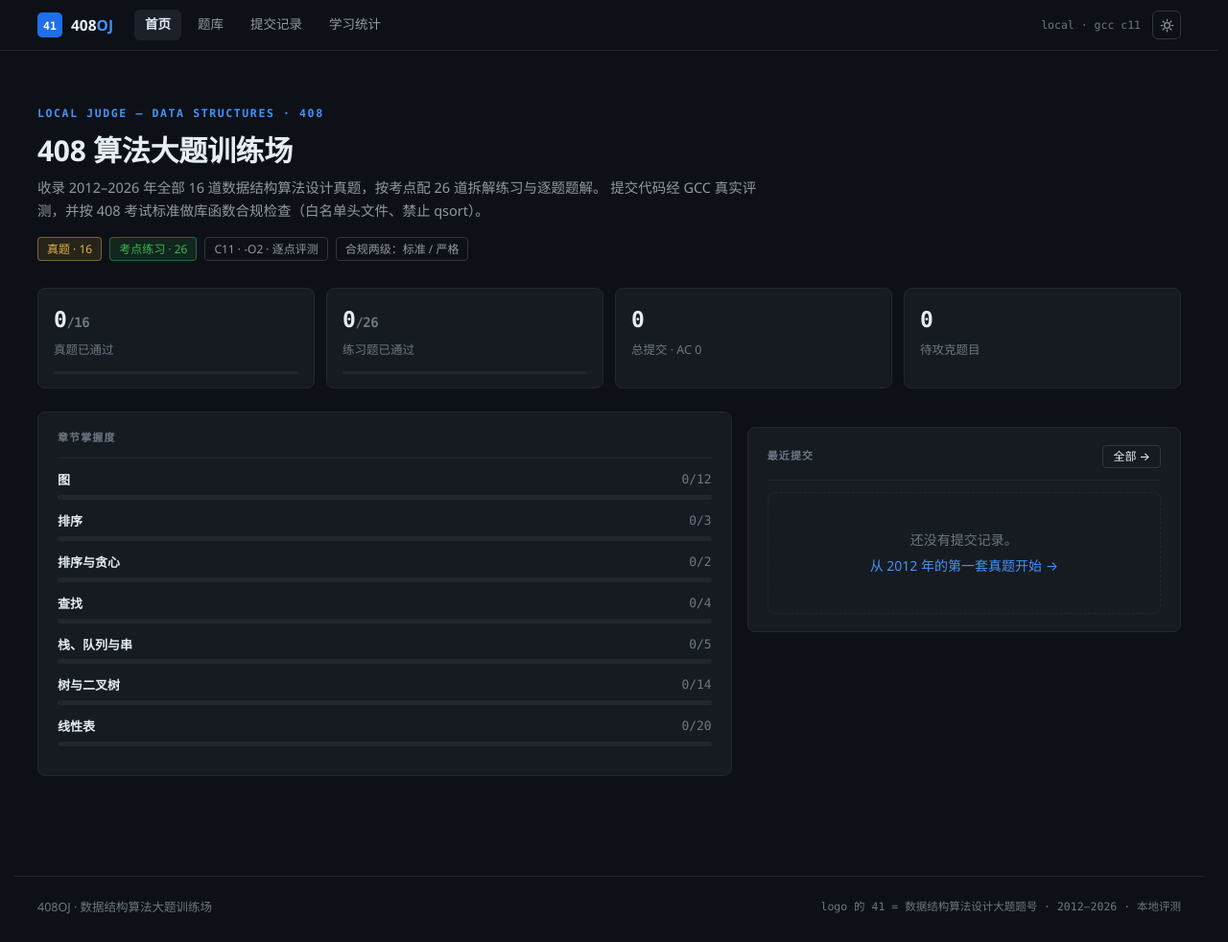
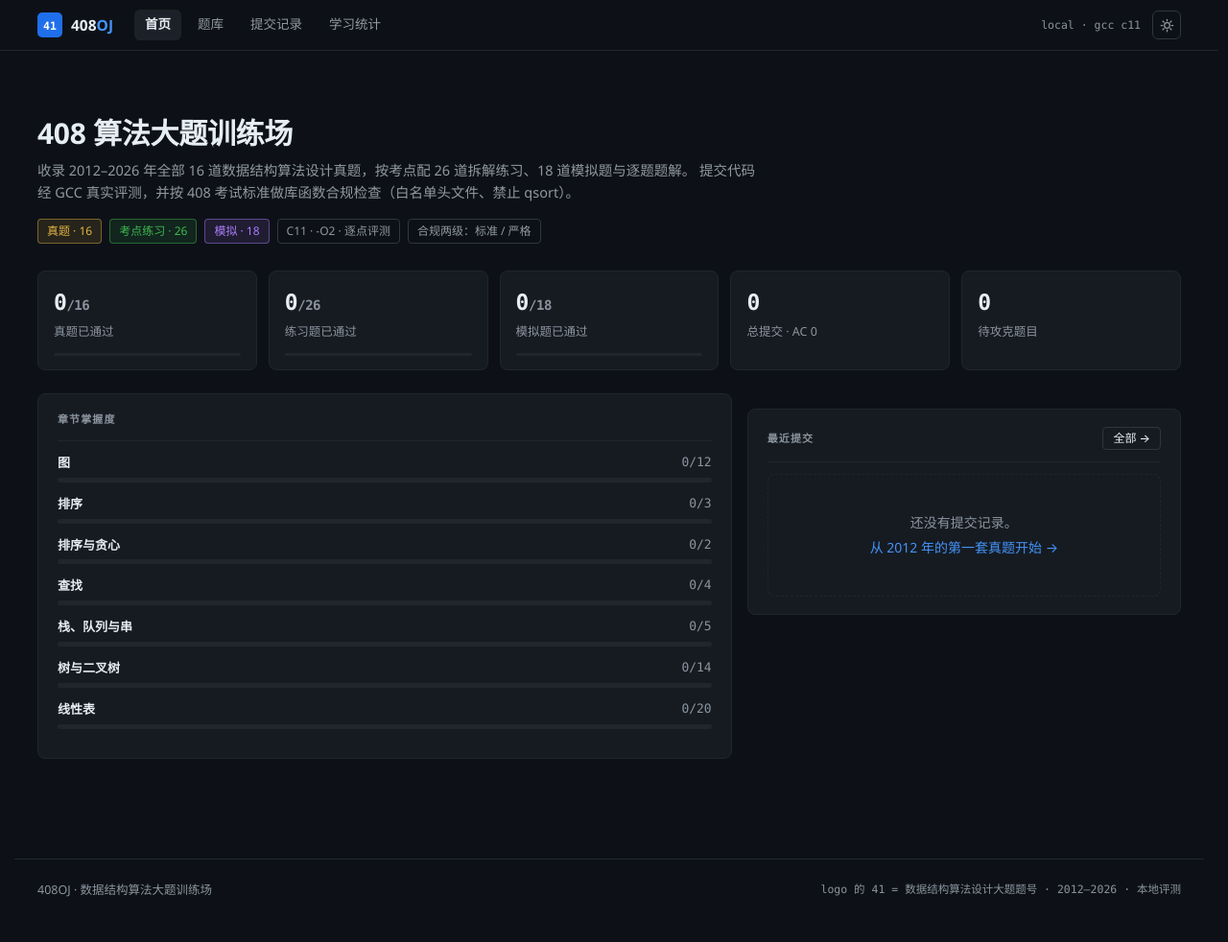
Before and after one commit to Jerry050512/408OJ, a FastAPI app: page / in a window 1280 px wide. Shown: the whole page at 96% size. After the commit the page ends 935 px from the top, so only its background shows below. Run offline with FastAPI, Linux system fonts and the light colour scheme; data comes from the database, SQL or seed files in the repository; data that the repository does not hold is empty.

Commit message:
fix(ui): a11y 对比度 + mock 第三类徽章/筛选/口径 + 反 slop 细节
- --text-3 暗色 #6e7681→#8b949e、亮色 #818b98→#687079，
  修复 muted 文本全局 WCAG AA(4.5:1)不达标(detector 35 处)
- 新增 kind=mock 的紫色徽章 b-mock、题库筛选项;
  首页 hero 口径改为 真题·N/考点练习·N/模拟·N(模板变量),
  stat-grid 增加 模拟题已通过 卡片
- .notice 去除 2px 侧边压边(AI slop side-tab),改 accent-dim 微底色整圈发丝边
- 移除首页 eyebrow-kicker(craft-floor 禁用模式)
- index.html 去掉 11.5px 内联字号;templates 的 CLI detect 归 0
- content: 修复 mock-11 参考 C 在根结点为 -1(与 NULL 编码冲突)时输出 -1e8 的 WA
- 回归测试:mock 端到端(API/筛选/徽章/首页口径/无 kicker)+ CSS 防回归

```diff
--- a/oj/content/data/mock.json
+++ b/oj/content/data/mock.json
@@ -379,7 +379,7 @@
         "output": "-3\n"
       }
     ],
-    "ref_c": "#include <stdio.h>\nint a[100005], n, best;\nstatic int dfs(int i){\n    if (i >= n || a[i] == -1) return 0;\n    int l = dfs(2*i+1), r = dfs(2*i+2);\n    if (l < 0) l = 0;\n    if (r < 0) r = 0;\n    int path = a[i] + l + r;\n    if (path > best) best = path;\n    int ret = a[i] + (l > r ? l : r);\n    return ret > 0 ? ret : 0;\n}\nint main(void){\n    if (scanf(\"%d\", &n) != 1 || n == 0) { printf(\"0\\n\"); return 0; }\n    for (int i = 0; i < n; i++) scanf(\"%d\", &a[i]);\n    if (a[0] == -1) { printf(\"0\\n\"); return 0; }\n    best = -100000000;\n    dfs(0);\n    printf(\"%d\\n\", best);\n    return 0;\n}\n",
+    "ref_c": "#include <stdio.h>\nint a[100005], n, best;\nstatic int dfs(int i){\n    if (i >= n || a[i] == -1) return 0;\n    int l = dfs(2*i+1), r = dfs(2*i+2);\n    if (l < 0) l = 0; if (r < 0) r = 0;\n    int path = a[i] + l + r;\n    if (path > best) best = path;\n    int ret = a[i] + (l > r ? l : r);\n    return ret > 0 ? ret : 0;\n}\nint main(void){\n    if (scanf(\"%d\", &n) != 1) return 0;\n    for (int i = 0; i < n; i++) scanf(\"%d\", &a[i]);\n    if (n == 0 || a[0] == -1) { printf(\"0\\n\"); return 0; }\n    best = -100000000;\n    dfs(0);\n    printf(\"%d\\n\", best);\n    return 0;\n}\n",
     "solution_md": "## 考点\n\n二叉树递归 + 全局最优（王道 5.3）。经典\"最大路径和\"问题。\n\n## 思路\n\ndfs(i) 返回从结点 i 出发向下延伸的最大路径和（可为 0 表示不选）。同时更新全局 best = max(best, a[i] + left + right)。\n\n## 复杂度\n\n时间 O(n)，空间 O(h)。\n\n## 考场提示\n\n- 负数结点可能不选，left/right, right) 与 0 取 max；\n- best 初始化要足够小。",
     "policy": {
       "level": "standard"
--- a/oj/web/app.py
+++ b/oj/web/app.py
@@ -98,8 +98,10 @@ def create_app(db_path: Path | None = None, do_seed: bool = True) -> FastAPI:
             smap = db.solved_problem_ids(c)
             exam = [p for p in problems if p["kind"] == "exam"]
             prac = [p for p in problems if p["kind"] == "practice"]
+            mock = [p for p in problems if p["kind"] == "mock"]
             solved_exam = sum(1 for p in exam if smap.get(p["id"]) == "AC")
             solved_prac = sum(1 for p in prac if smap.get(p["id"]) == "AC")
+            solved_mock = sum(1 for p in mock if smap.get(p["id"]) == "AC")
             tried = sum(1 for v in smap.values() if v and v != "AC")
             recent = db.list_submissions(c, limit=6)
             for s in recent:
@@ -111,8 +113,8 @@ def create_app(db_path: Path | None = None, do_seed: bool = True) -> FastAPI:
                 if smap.get(p["id"]) == "AC":
                     ch["solved"] += 1
             return templates.TemplateResponse(request, "index.html", {
-                "problems": problems, "exam": exam, "prac": prac,
-                "solved_exam": solved_exam, "solved_prac": solved_prac,
+                "problems": problems, "exam": exam, "prac": prac, "mock": mock,
+                "solved_exam": solved_exam, "solved_prac": solved_prac, "solved_mock": solved_mock,
                 "total_sub": c.execute("SELECT COUNT(*) FROM submissions").fetchone()[0],
                 "ac_sub": c.execute("SELECT COUNT(*) FROM submissions WHERE verdict='AC'").fetchone()[0],
                 "tried": tried, "recent": recent, "chapters": chapters,
--- a/oj/web/static/css/design.css
+++ b/oj/web/static/css/design.css
@@ -36,7 +36,7 @@
   --border-strong: #30363d;
   --text: #e6edf3;
   --text-2: #9198a1;
-  --text-3: #6e7681;
+  --text-3: #8b949e;  /* muted 正文级 AA 达标:#fff 6.15 / panel 5.62 */
   --link: #4493f8;
   --accent: #4493f8;
   --accent-strong: #1f6feb;
@@ -62,7 +62,7 @@
   --border-strong: #9aa7b4;
   --text: #1f2328;
   --text-2: #59636e;
-  --text-3: #818b98;
+  --text-3: #687079;  /* muted 正文级 AA 达标:#fff 5.02 / #f6f8fa 4.72 */
   --link: #0969da;
   --accent: #0969da;
   --accent-strong: #0550ae;
@@ -118,10 +118,7 @@ small { color: var(--text-3); }
 main.container { padding-top: 22px; padding-bottom: 64px; }
 
 /* ---------- 微型分区标签 ---------- */
-.kicker {
-  font-family: var(--mono); font-size: 11.5px; font-weight: 600;
-  letter-spacing: 0.14em; text-transform: uppercase; color: var(--accent);
-}
+/* kicker/眉题已移除:eye-brow 属于禁用模式,标题自身承重;分区用 micro-label 放在卡片标题位 */
 .micro-label {
   font-family: var(--mono); font-size: 11px; font-weight: 600;
   letter-spacing: 0.1em; text-transform: uppercase; color: var(--text-3);
@@ -211,6 +208,7 @@ main.container { padding-top: 22px; padding-bottom: 64px; }
 }
 .badge.b-exam { color: var(--amber); border-color: color-mix(in srgb, var(--amber) 45%, transparent); background: var(--amber-dim); }
 .badge.b-prac { color: var(--green); border-color: color-mix(in srgb, var(--green) 45%, transparent); background: var(--green-dim); }
+.badge.b-mock { color: var(--purple); border-color: color-mix(in srgb, var(--purple) 45%, transparent); background: var(--purple-dim); }
 .badge.b-accent { color: var(--accent); border-color: color-mix(in srgb, var(--accent) 45%, transparent); background: var(--accent-dim); }
 
 .tag {
@@ -448,10 +446,10 @@ input[type="search"] { min-width: 200px; }
 @keyframes rot { to { transform: rotate(360deg); } }
 
 .notice {
-  border: 1px solid var(--border); border-left: 2px solid var(--accent);
+  border: 1px solid var(--border);
   border-radius: var(--radius);
   padding: 10px 14px; font-size: 13px; color: var(--text-2); margin: 10px 0;
-  background: var(--panel-2);
+  background: var(--accent-dim);
 }
 .notice b { color: var(--text); }
 
--- a/oj/web/templates/base.html
+++ b/oj/web/templates/base.html
@@ -5,7 +5,7 @@
 <meta name="viewport" content="width=device-width, initial-scale=1">
 <title>{% block title %}{{ site.title }}{% endblock %} · {{ site.title }}</title>
 <link rel="icon" href="/static/favicon.svg" type="image/svg+xml">
-<link rel="stylesheet" href="/static/css/design.css?v=2">
+<link rel="stylesheet" href="/static/css/design.css?v=3">
 <script>
 // 主题初始化（避免闪烁）
 (function(){
--- a/oj/web/templates/index.html
+++ b/oj/web/templates/index.html
@@ -2,15 +2,15 @@
 {% block title %}首页{% endblock %}
 {% block content %}
 <section class="hero">
-  <div class="kicker">LOCAL JUDGE — DATA STRUCTURES · 408</div>
   <h1>408 算法大题训练场</h1>
   <p class="sub">
-    收录 2012–2026 年全部 16 道数据结构算法设计真题，按考点配 26 道拆解练习与逐题题解。
+    收录 2012–2026 年全部 {{ exam|length }} 道数据结构算法设计真题，按考点配 {{ prac|length }} 道拆解练习、{{ mock|length }} 道模拟题与逐题题解。
     提交代码经 GCC 真实评测，并按 408 考试标准做库函数合规检查（白名单头文件、禁止 qsort）。
   </p>
   <div class="hero-tags">
     <span class="badge b-exam">真题 · {{ exam|length }}</span>
     <span class="badge b-prac">考点练习 · {{ prac|length }}</span>
+    <span class="badge b-mock">模拟 · {{ mock|length }}</span>
     <span class="badge">C11 · -O2 · 逐点评测</span>
     <span class="badge">合规两级：标准 / 严格</span>
   </div>
@@ -26,6 +26,11 @@
     <div class="num">{{ solved_prac }}<span class="muted" style="font-size:14px">/{{ prac|length }}</span></div>
     <div class="lbl">练习题已通过</div>
     <div class="bar"><i style="width: {{ (100 * solved_prac / (prac|length or 1)) | round(1) }}%"></i></div>
+  </a>
+  <a class="stat-card" href="/problems?kind=mock">
+    <div class="num">{{ solved_mock }}<span class="muted" style="font-size:14px">/{{ mock|length }}</span></div>
+    <div class="lbl">模拟题已通过</div>
+    <div class="bar"><i style="width: {{ (100 * solved_mock / (mock|length or 1)) | round(1) }}%"></i></div>
   </a>
   <a class="stat-card" href="/submissions">
     <div class="num">{{ total_sub }}</div>
@@ -58,7 +63,7 @@
       <div style="display:flex;justify-content:space-between;align-items:center;gap:10px;padding:8px 0;border-bottom:1px solid var(--border)">
         <div style="min-width:0">
           <a href="/p/{{ s.p.code }}" style="font-weight:550;color:var(--text)">{{ s.p.title }}</a>
-          <div class="muted mono" style="font-size:11.5px">{{ s.created_at | round(0) | int | datetime }}</div>
+          <div class="muted mono">{{ s.created_at | round(0) | int | datetime }}</div>
         </div>
         <span class="verdict {{ verdict_meta[s.verdict][1] }}">{{ s.verdict }}</span>
       </div>
--- a/oj/web/templates/problems.html
+++ b/oj/web/templates/problems.html
@@ -9,6 +9,7 @@
     <option value="">全部类型</option>
     <option value="exam" {{ 'selected' if f.kind=='exam' }}>408 真题</option>
     <option value="practice" {{ 'selected' if f.kind=='practice' }}>考点练习</option>
+    <option value="mock" {{ 'selected' if f.kind=='mock' }}>模拟题</option>
   </select>
   <select name="chapter" onchange="this.form.submit()">
     <option value="">全部章节</option>
@@ -55,7 +56,7 @@
           <a href="/p/{{ p.code }}">{{ p.title }}</a>
           {% if p.kind=='exam' %}<span class="muted" style="font-size:12px"> · {{ p.year }} {{ p.exam_no }}</span>{% endif %}
         </td>
-        <td>{% if p.kind=='exam' %}<span class="badge b-exam">真题</span>{% else %}<span class="badge b-prac">练习</span>{% endif %}</td>
+        <td>{% if p.kind=='exam' %}<span class="badge b-exam">真题</span>{% elif p.kind=='mock' %}<span class="badge b-mock">模拟</span>{% else %}<span class="badge b-prac">练习</span>{% endif %}</td>
         <td class="muted" style="font-size:13px">{{ p.chapter }}</td>
         <td>{% for t in p.tags %}<a class="tag" href="/problems?tag={{ t }}">{{ t }}</a> {% endfor %}</td>
         <td><span class="diff diff-{{ p.difficulty }}">{{ ['','容易','中等','困难'][p.difficulty] }}</span></td>
```
Also changed, not shown: tests/test_api.py (+24 -0 lines), 1 other file.
